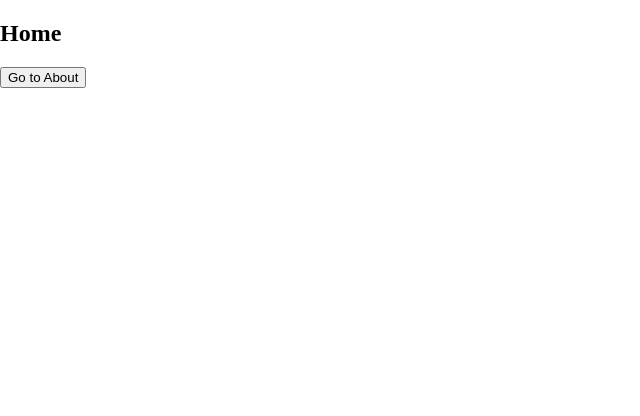
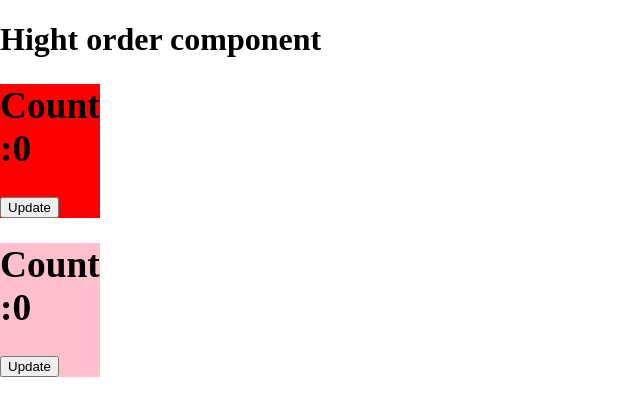
Before and after one commit to Ujala-355/Advance_react, a React (Create React App) app: page / in a window 1280 px wide. Shown: the top 416 px of the page, without its empty margins (0-640 px from the left). Built offline with nearby package versions, Linux system fonts and the light colour scheme.

Commit message:
Hight order component

```diff
--- a/src/App.js
+++ b/src/App.js
@@ -12,7 +12,8 @@ import React from "react"
 // import Modal2 from "./modal/modal2";
 // import UseLocation from "./useLocation"
 // import UseHistory from "./useHistory"
-import UseNavigate from "./useNavigate";
+// import UseNavigate from "./useNavigate";
+import HOC from "./HOC"
 const App=()=>{
   return(
     <>
@@ -29,7 +30,8 @@ const App=()=>{
         {/* <Modal2/> */}
         {/* <UseLocation/> */}
         {/* <UseHistory/> */}
-        <UseNavigate/>
+        {/* <UseNavigate/> */}
+        <HOC/>
     </>
   )
 }
--- /dev/null
+++ b/src/HOC.js
@@ -0,0 +1,35 @@
+import React ,{useState} from "react";
+const HOC=()=>{
+    return(
+        <>
+            <h1>Hight order component</h1>
+            <HocRed cmp={MyHoc}/>
+            <HocPink cmp={MyHoc}/>
+        </>
+    )
+}
+const HocRed=(props)=>{
+    return(
+        <>
+            <h3 style={{backgroundColor:"red", width:100}}><props.cmp/></h3>
+        </>
+    )
+}
+const HocPink=(props)=>{
+    return(
+        <>
+            <h3 style={{backgroundColor:"pink", width:100}}><props.cmp/></h3>
+        </>
+    )
+}
+const MyHoc=()=>{
+    const [count,setCount]=useState(0);
+    return(
+        <>
+            <h1>Count :{count}</h1>
+            <button onClick={()=>setCount(count+1)}>Update</button>
+        </>
+    )
+}
+
+export default HOC;
```
